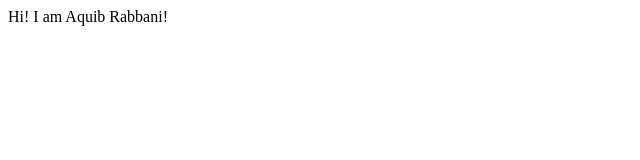
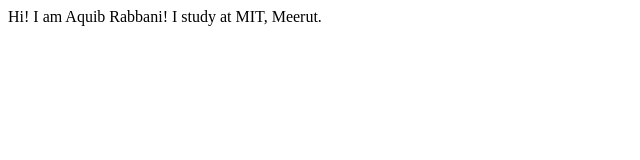
Before and after one commit to 96085/student-name-site, a plain HTML site: page index.html in a window 1280 px wide. Shown: the whole page, without its empty margins (0-640 px from the left). Drawn offline with Linux system fonts and the light colour scheme.

Commit message:
update text

```diff
--- a/index.html
+++ b/index.html
@@ -7,5 +7,6 @@
 </head>
 <body>
     Hi! I am Aquib Rabbani!
+    I study at MIT, Meerut.
 </body>
 </html>
```
